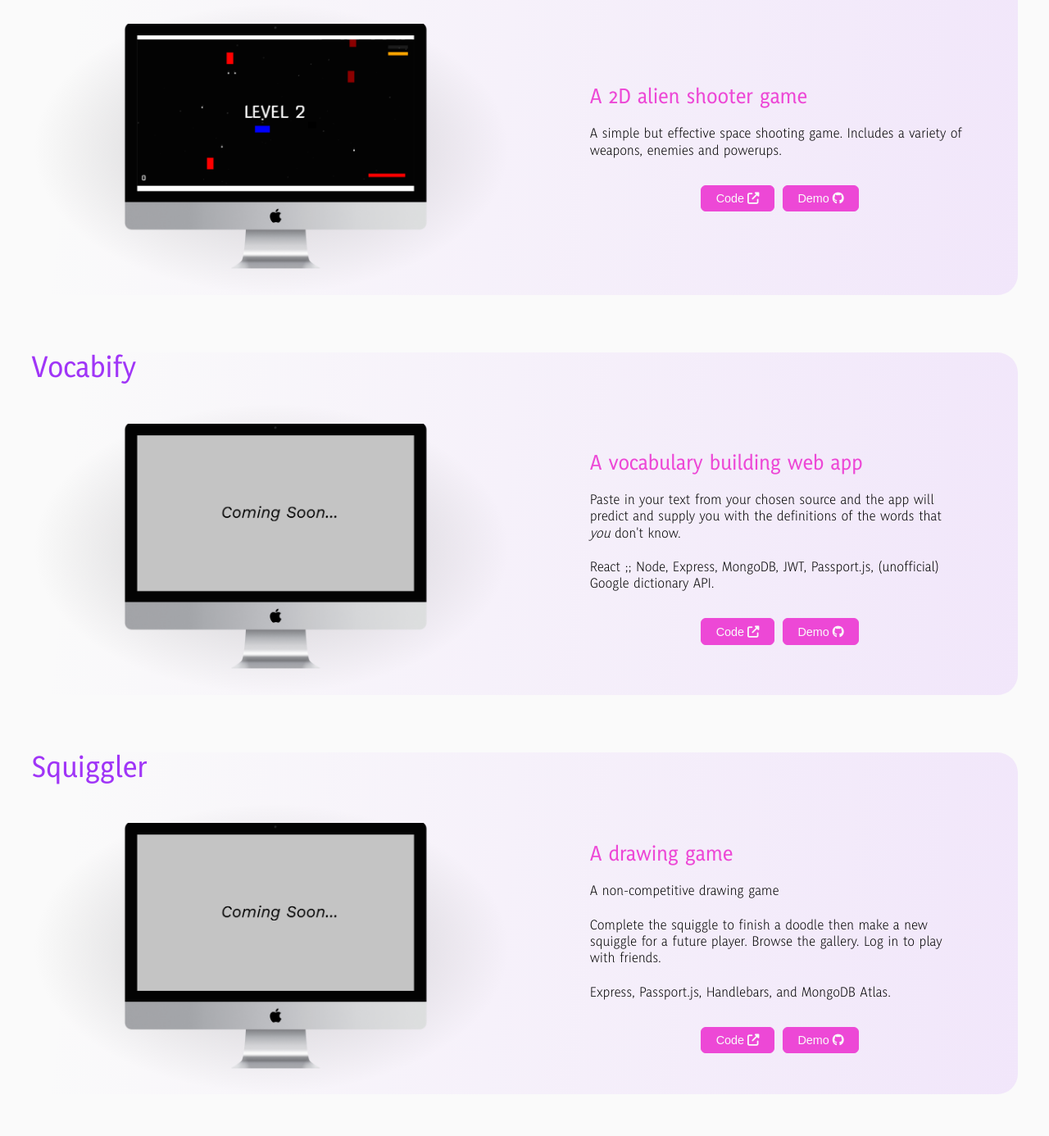
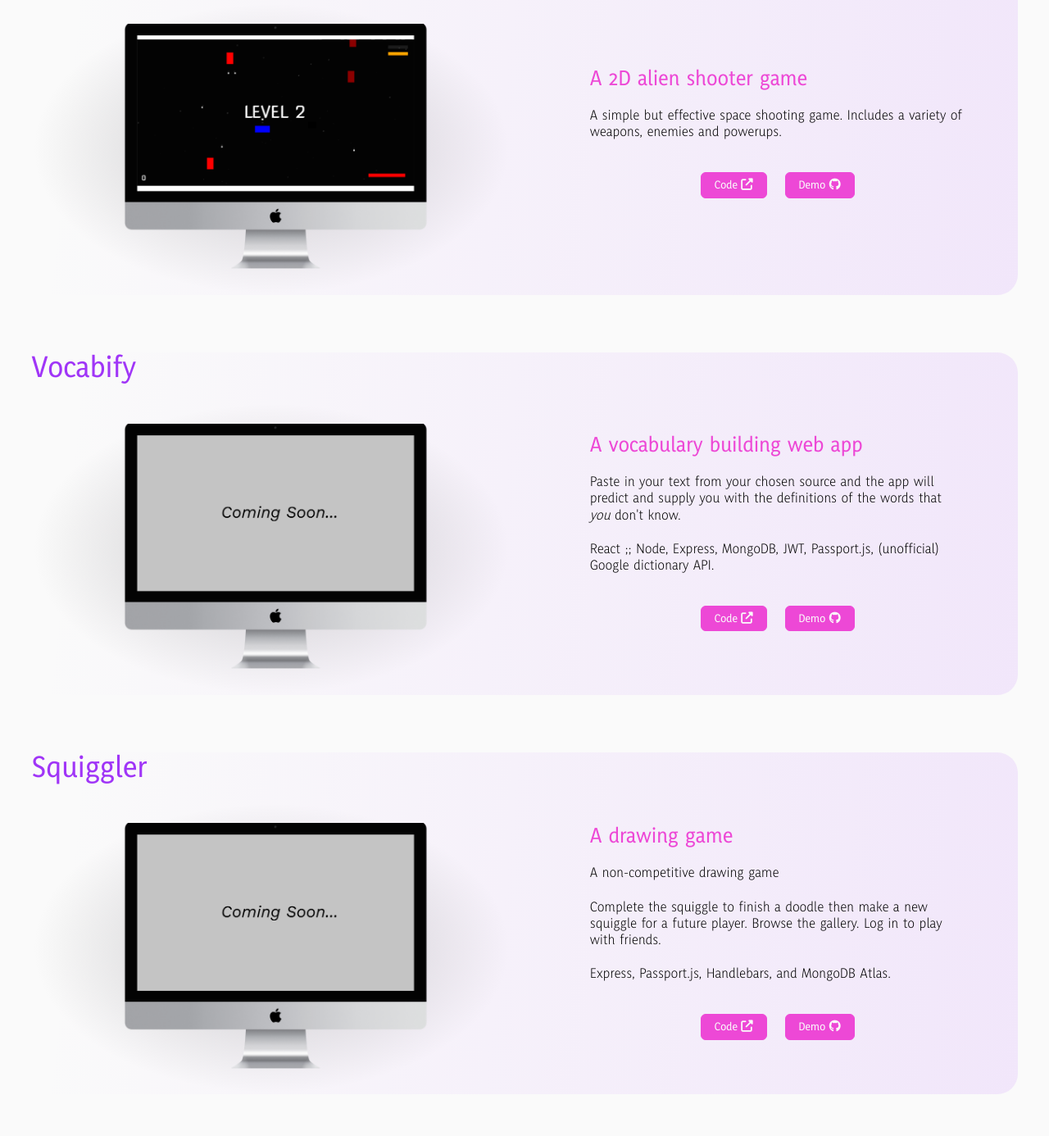
Before and after one commit to ArtificialLuxuryIntelligence/portfolio_ali, a website with bundled scripts: page index.html in a window 1280 px wide. Shown: the part 1894-3280 px from the top of the page at 82% size. Built offline with nearby package versions, Linux system fonts and the light colour scheme.

Commit message:
links added

```diff
--- a/index.html
+++ b/index.html
@@ -59,8 +59,16 @@
 
                 <p>Built with Gatsby.</p>
                 <div class="project-buttons">
-                  <button>Code <i class="fas fa-external-link-alt"></i></button>
-                  <button>Demo <i class="fab fa-github"></i></button>
+                  <a
+                    href="https://github.com/ArtificialLuxuryIntelligence/LizGormanPhotography"
+                    class="external_link"
+                    >Code <i class="fas fa-external-link-alt"></i
+                  ></a>
+                  <a
+                    href="https://www.lizgormanphotography.co.uk/"
+                    class="external_link"
+                    >Demo <i class="fab fa-github"></i
+                  ></a>
                 </div>
               </div>
             </div>
@@ -81,8 +89,14 @@
                   MongoDB Atlas.
                 </p>
                 <div class="project-buttons">
-                  <button>Code <i class="fas fa-external-link-alt"></i></button>
-                  <button>Demo <i class="fab fa-github"></i></button>
+                  <a
+                    href="https://github.com/ArtificialLuxuryIntelligence/tothepub"
+                    class="external_link"
+                    >Code <i class="fas fa-external-link-alt"></i
+                  ></a>
+                  <a href="https://booze.netlify.app/" class="external_link"
+                    >Demo <i class="fab fa-github"></i
+                  ></a>
                 </div>
               </div>
             </div>
@@ -102,8 +116,16 @@
                 </p>
 
                 <div class="project-buttons">
-                  <button>Code <i class="fas fa-external-link-alt"></i></button>
-                  <button>Demo <i class="fab fa-github"></i></button>
+                  <a
+                    href="https://github.com/ArtificialLuxuryIntelligence/pewpewpew"
+                    class="external_link"
+                    >Code <i class="fas fa-external-link-alt"></i
+                  ></a>
+                  <a
+                    href="https://frickinaliens.netlify.app/"
+                    class="external_link"
+                    >Demo <i class="fab fa-github"></i
+                  ></a>
                 </div>
               </div>
             </div>
@@ -127,8 +149,16 @@
                   (unofficial) Google dictionary API.
                 </p>
                 <div class="project-buttons">
-                  <button>Code <i class="fas fa-external-link-alt"></i></button>
-                  <button>Demo <i class="fab fa-github"></i></button>
+                  <a
+                    href="https://github.com/ArtificialLuxuryIntelligence/VocabifyMERN"
+                    class="external_link"
+                    >Code <i class="fas fa-external-link-alt"></i
+                  ></a>
+                  <a
+                    href="https://vocabify.herokuapp.com/"
+                    class="external_link"
+                    >Demo <i class="fab fa-github"></i
+                  ></a>
                 </div>
               </div>
             </div>
@@ -151,8 +181,16 @@
                 </p>
                 <p>Express, Passport.js, Handlebars, and MongoDB Atlas.</p>
                 <div class="project-buttons">
-                  <button>Code <i class="fas fa-external-link-alt"></i></button>
-                  <button>Demo <i class="fab fa-github"></i></button>
+                  <a
+                    href="https://github.com/ArtificialLuxuryIntelligence/squiggle-game"
+                    class="external_link"
+                    >Code <i class="fas fa-external-link-alt"></i
+                  ></a>
+                  <a
+                    href="https://squiggle-game.herokuapp.com/"
+                    class="external_link"
+                    >Demo <i class="fab fa-github"></i
+                  ></a>
                 </div>
               </div>
             </div>
--- a/stylesheets/main.scss
+++ b/stylesheets/main.scss
@@ -401,7 +401,7 @@ em {
         // font-size: 1.1em;
       }
       .project-buttons {
-        margin-top: 2em;
+        margin: 2.4em 0;
       }
     }
   }
@@ -536,12 +536,13 @@ footer {
   }
 }
 button,
-#submit {
+#submit,
+.external_link {
   cursor: pointer;
   font-size: 0.9em;
   font-weight: 400;
   display: inline-block;
-  padding: 0.5em 1.2em;
+  padding: 0.5em 1.1em;
   border-radius: 6px;
 
   transition: all 0.1s;
@@ -556,3 +557,6 @@ button,
     border: 0.5px solid $purple-dark;
   }
 }
+.external_link {
+  margin: 0 0.6em;
+}
```
Also changed, not shown: dist/index.html, 4 other files.
